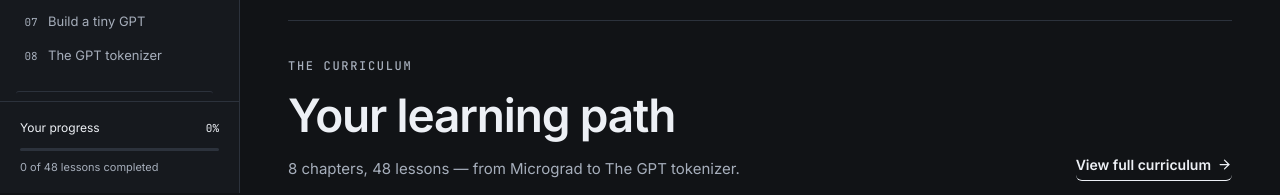
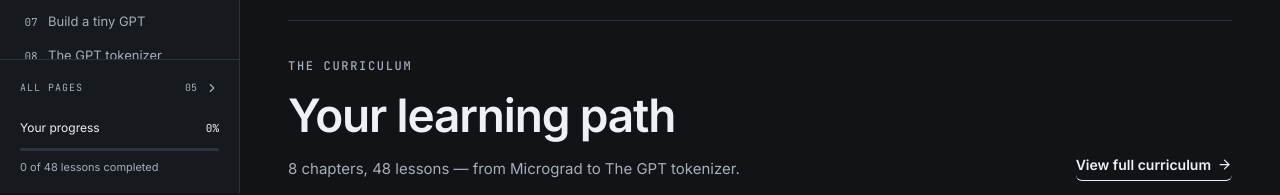
Before and after one commit to yagyesh-bobde/zero-to-hero-v2, a React (Vite) app: page / in a window 1280 px wide. Shown: the part 607-802 px from the top of the page. Built offline with nearby package versions, Linux system fonts and the light colour scheme.

Commit message:
Add an All pages accordion to the home sidebar
Co-Authored-By: Claude Opus 5.5 <noreply@anthropic.com>

```diff
--- a/src/App.tsx
+++ b/src/App.tsx
@@ -9,7 +9,9 @@ import {
   CheckCircle2,
   ChevronDown,
   ChevronRight,
+  Clapperboard,
   Clock3,
+  CloudDownload,
   Code2,
   CornerDownLeft,
   FileText,
@@ -19,6 +21,7 @@ import {
   LayoutDashboard,
   ListTree,
   Moon,
+  Network,
   NotebookPen,
   PanelLeftClose,
   PanelLeftOpen,
@@ -27,6 +30,7 @@ import {
   Star,
   Sun,
   X,
+  Zap,
 } from 'lucide-react';
 import type { CourseModule, LabKind, Lesson, Progress, View } from './types';
 import { modules } from './data/course';
@@ -48,6 +52,14 @@ const navItems: { id: View; label: string; icon: typeof BookOpen }[] = [
   { id: 'playground', label: 'Playground', icon: FlaskConical },
   { id: 'notes', label: 'My notebook', icon: NotebookPen },
   { id: 'resources', label: 'Resources', icon: BookOpen },
+];
+/** Other pages on this site. Each is its own entry (see vite.config.ts and vercel.json). */
+const siteLinks = [
+  { href: '/react-native-ota', label: 'React Native OTA', icon: CloudDownload },
+  { href: '/react-native-networking', label: 'React Native Networking', icon: Network },
+  { href: '/react-native-reels', label: 'React Native Reels', icon: Clapperboard },
+  { href: '/shorts', label: 'Shorts', icon: Zap },
+  { href: '/engineering', label: 'Engineering Reels', icon: Code2 },
 ];
 const labNames: Record<LabKind, string> = {
   gradient: 'Gradient descent',
@@ -139,6 +151,9 @@ export default function App() {
   const [courseExpanded, setCourseExpanded] = useState(() =>
     readLayoutPreference('zero-to-hero-course-expanded', true),
   );
+  const [linksExpanded, setLinksExpanded] = useState(() =>
+    readLayoutPreference('zero-to-hero-links-expanded', false),
+  );
   const sidebarVisible = isCompact ? mobile : !sidebarCollapsed;
   const toggleSidebar = useCallback(() => {
     if (isCompact) setMobile((v) => !v);
@@ -166,10 +181,11 @@ export default function App() {
     try {
       localStorage.setItem('zero-to-hero-sidebar-collapsed', String(sidebarCollapsed));
       localStorage.setItem('zero-to-hero-course-expanded', String(courseExpanded));
+      localStorage.setItem('zero-to-hero-links-expanded', String(linksExpanded));
     } catch {
       // Layout controls also work without browser storage.
     }
-  }, [sidebarCollapsed, courseExpanded]);
+  }, [sidebarCollapsed, courseExpanded, linksExpanded]);
   const [searchOpen, setSearchOpen] = useState(false);
   const [saveError, setSaveError] = useState(false);
   const [saveNoticeId, setSaveNoticeId] = useState(0);
@@ -376,6 +392,28 @@ export default function App() {
           </a>
         </div>
         <div className="sidebar-bottom">
+          <nav className="sidebar-links" aria-label="All pages">
+            <button
+              className="sidebar-course-toggle"
+              aria-expanded={linksExpanded}
+              aria-controls="sidebar-site-links"
+              onClick={() => setLinksExpanded((v) => !v)}
+            >
+              <span>ALL PAGES</span>
+              <span className="sidebar-course-count">{String(siteLinks.length).padStart(2, '0')}</span>
+              <ChevronDown size={14} className={linksExpanded ? '' : 'is-collapsed'} />
+            </button>
+            <div id="sidebar-site-links" hidden={!linksExpanded}>
+              {siteLinks.map(({ href, label, icon: Icon }) => (
+                <a className="chapter-shortcut" href={href} key={href}>
+                  <span className="chapter-dot">
+                    <Icon size={14} strokeWidth={1.75} />
+                  </span>
+                  <span>{label}</span>
+                </a>
+              ))}
+            </div>
+          </nav>
           <div className="sidebar-progress">
             <div>
               <span>Your progress</span>
--- a/src/shell.css
+++ b/src/shell.css
@@ -188,6 +188,14 @@ html {
 
 .sidebar-progress {
   padding: 0;
+}
+
+.sidebar-links {
+  margin: -6px -10px 12px;
+}
+
+.sidebar-links .sidebar-course-toggle {
+  margin-bottom: 0;
 }
 
 .sidebar-progress > div:first-child {
```
